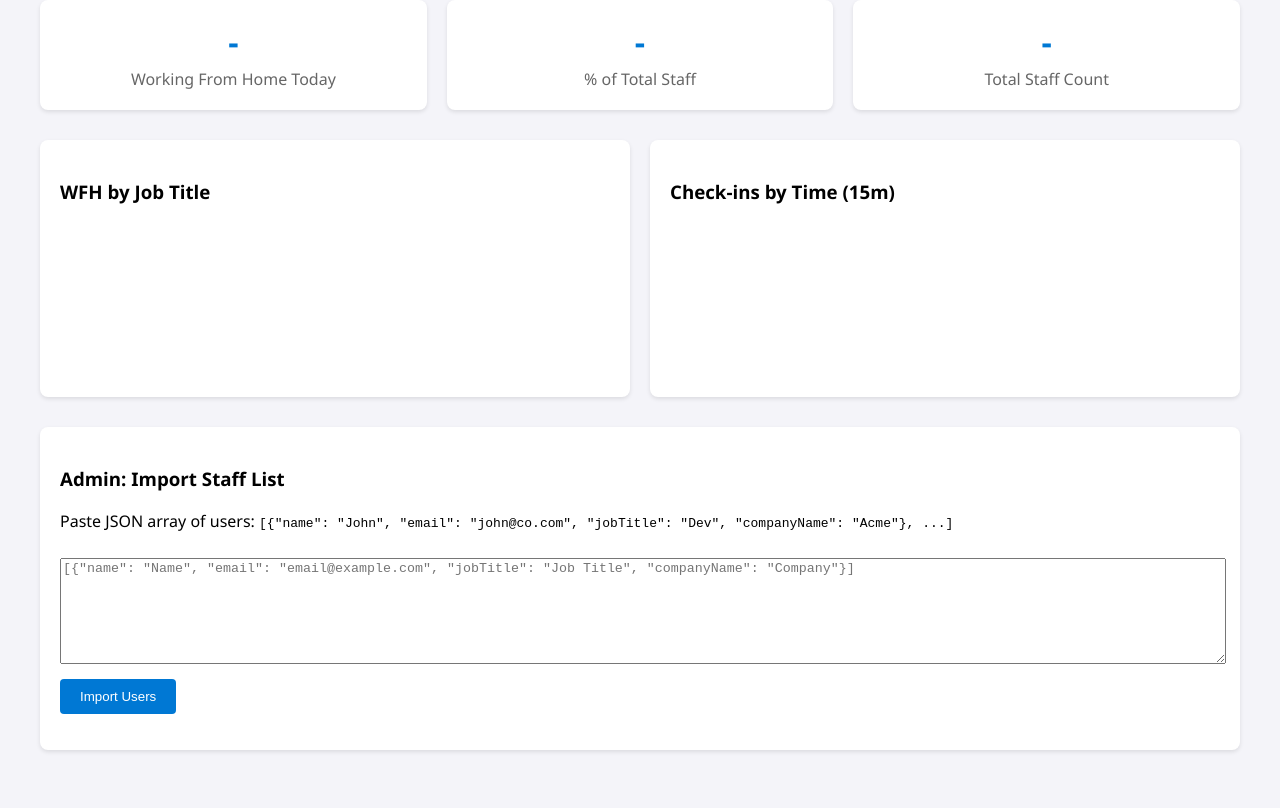
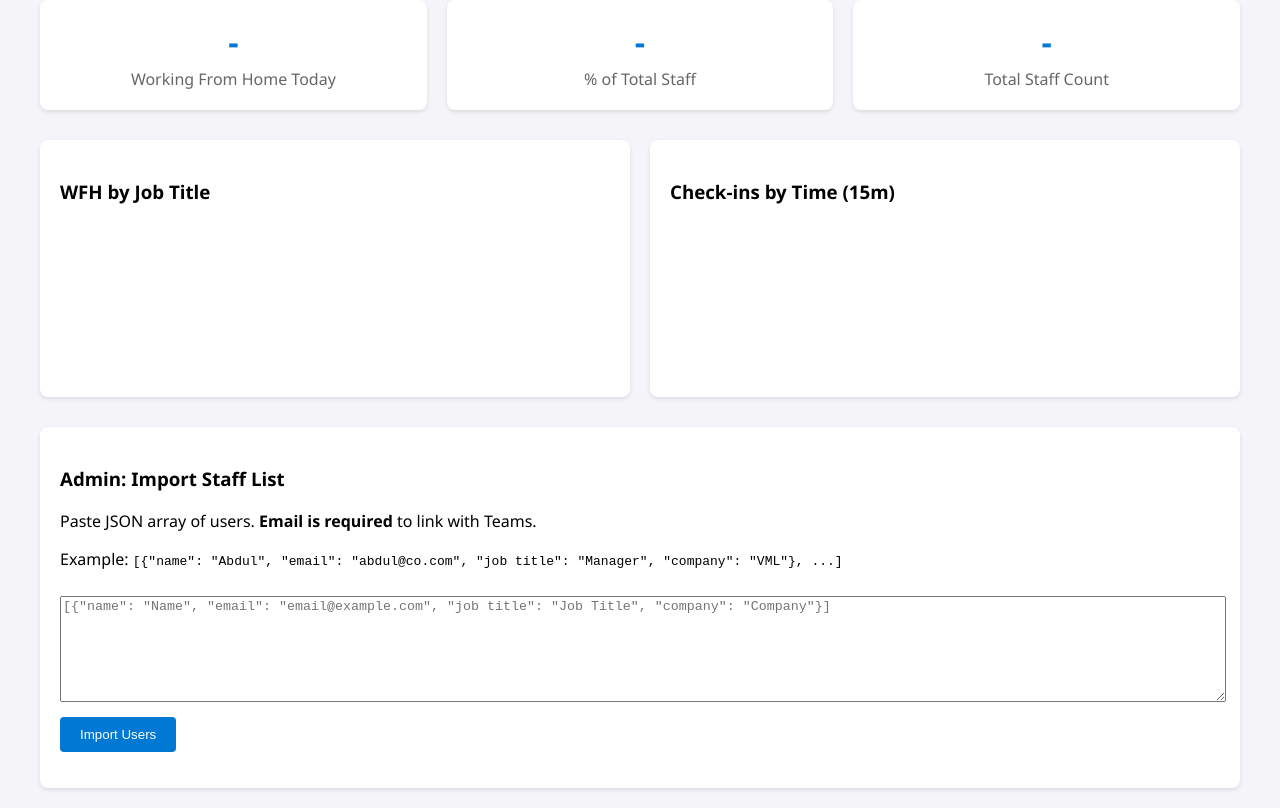
Before and after one commit to burningpaper/workfromhome, a website: page public/index.html in a window 1280 px wide. Shown: the part 106-914 px from the top of the page. Before the commit the page ends 876 px from the top, so only its background shows below. Drawn offline with nearby package versions, Linux system fonts and the light colour scheme; no server answers.

Commit message:
Update import instructions

```diff
--- a/public/index.html
+++ b/public/index.html
@@ -125,11 +125,12 @@
 
         <div class="admin-panel">
             <h3>Admin: Import Staff List</h3>
-            <p>Paste JSON array of users:
-                <code>[{"name": "John", "email": "john@co.com", "jobTitle": "Dev", "companyName": "Acme"}, ...]</code>
+            <p>Paste JSON array of users. <strong>Email is required</strong> to link with Teams.</p>
+            <p>Example:
+                <code>[{"name": "Abdul", "email": "abdul@co.com", "job title": "Manager", "company": "VML"}, ...]</code>
             </p>
             <textarea id="importJson"
-                placeholder='[{"name": "Name", "email": "email@example.com", "jobTitle": "Job Title", "companyName": "Company"}]'></textarea>
+                placeholder='[{"name": "Name", "email": "email@example.com", "job title": "Job Title", "company": "Company"}]'></textarea>
             <button onclick="importUsers()">Import Users</button>
             <p id="importStatus"></p>
         </div>
```
